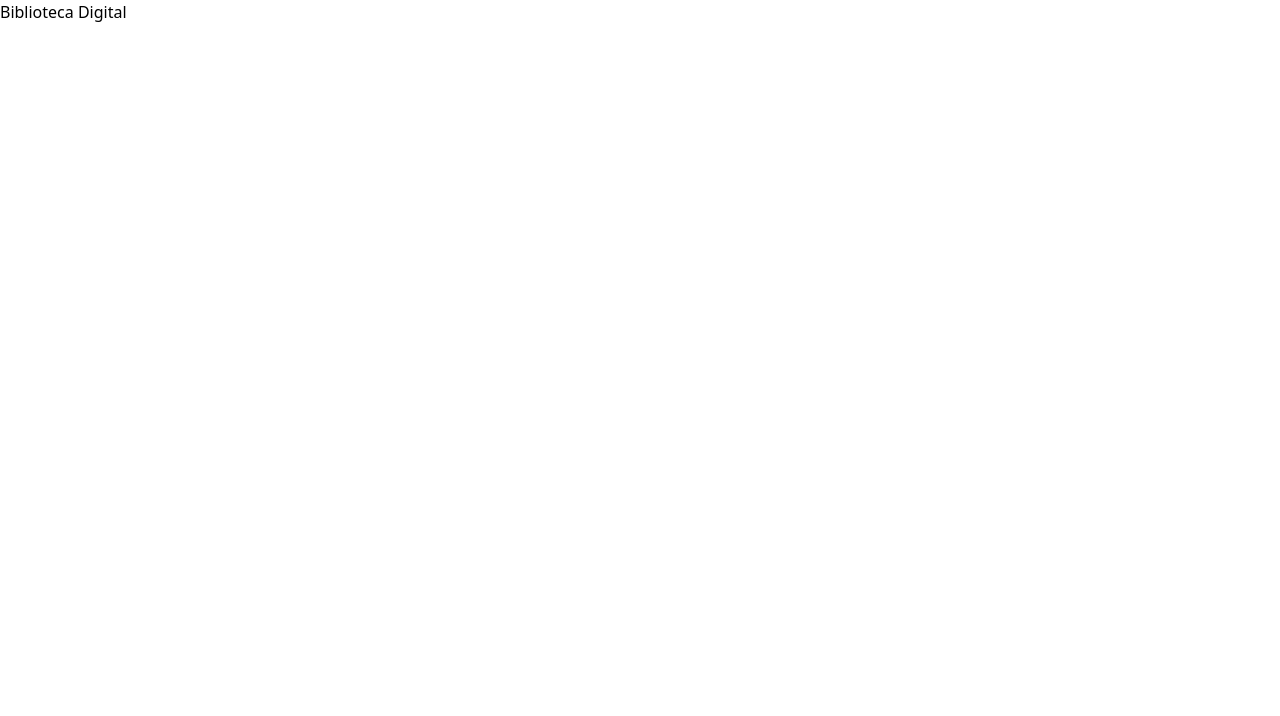
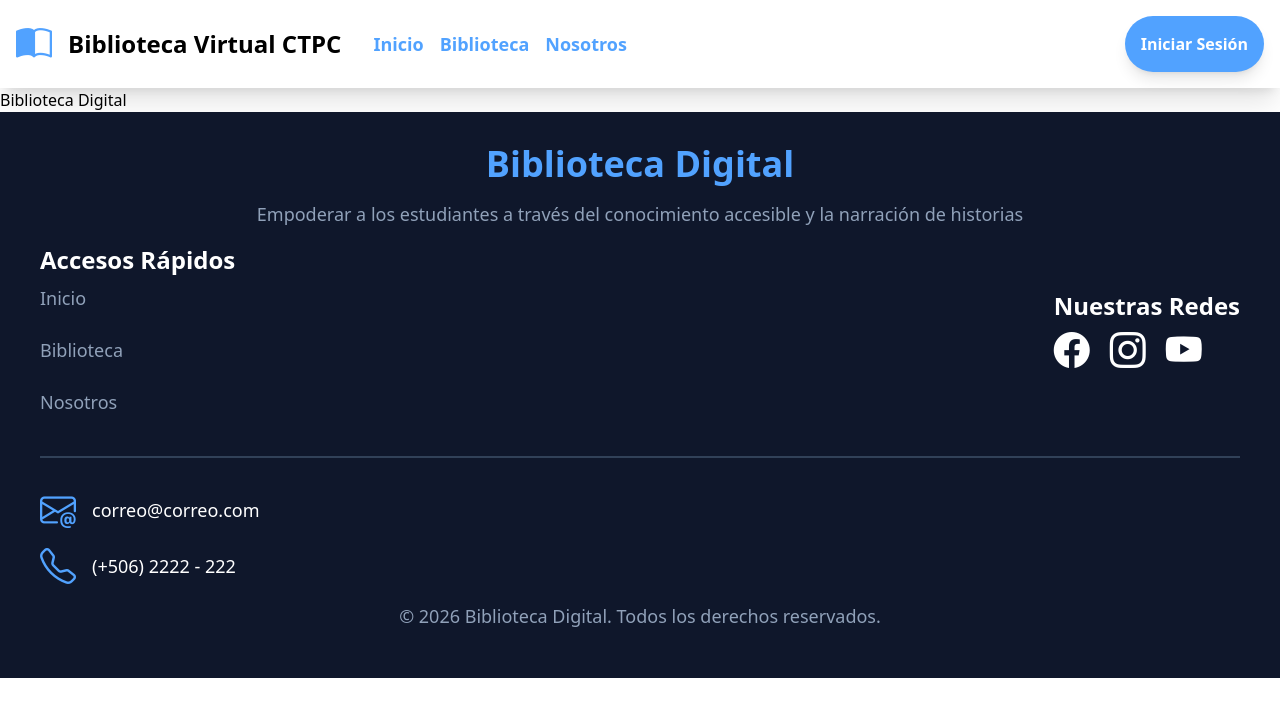
Before and after one commit to DilanMS28/biblioteca_digital, a Next.js app: page / in a window 1280 px wide. Shown: the top 716 px of the page. Built offline with nearby package versions, Linux system fonts and the light colour scheme.

Commit message:
Layout: Agrega los componentes principales al archivo de layout principal

```diff
--- a/src/app/layout.tsx
+++ b/src/app/layout.tsx
@@ -1,6 +1,7 @@
 import type { Metadata } from "next";
-import { Geist, Geist_Mono } from "next/font/google";
 import "./globals.css";
+import Footer from "@/components/layout/Footer";
+import NavBar from "@/components/layout/NavBar";
 
 
 export const metadata: Metadata = {
@@ -8,15 +9,16 @@ export const metadata: Metadata = {
   description: "Biblioteca Digital del Colegio Técnico Profesional de Corredores",
 };
 
-export default function RootLayout({
-  children,
-}: Readonly<{
-  children: React.ReactNode;
-}>) {
+export default function RootLayout({ children, }: Readonly<{ children: React.ReactNode; }>) {
   return (
     <html lang="es">
+      <head>
+        <link rel="stylesheet" href="https://cdn.jsdelivr.net/npm/bootstrap-icons@1.13.1/font/bootstrap-icons.min.css" />
+      </head>
       <body>
+        <NavBar/>
         {children}
+        <Footer />
       </body>
     </html>
   );
```
